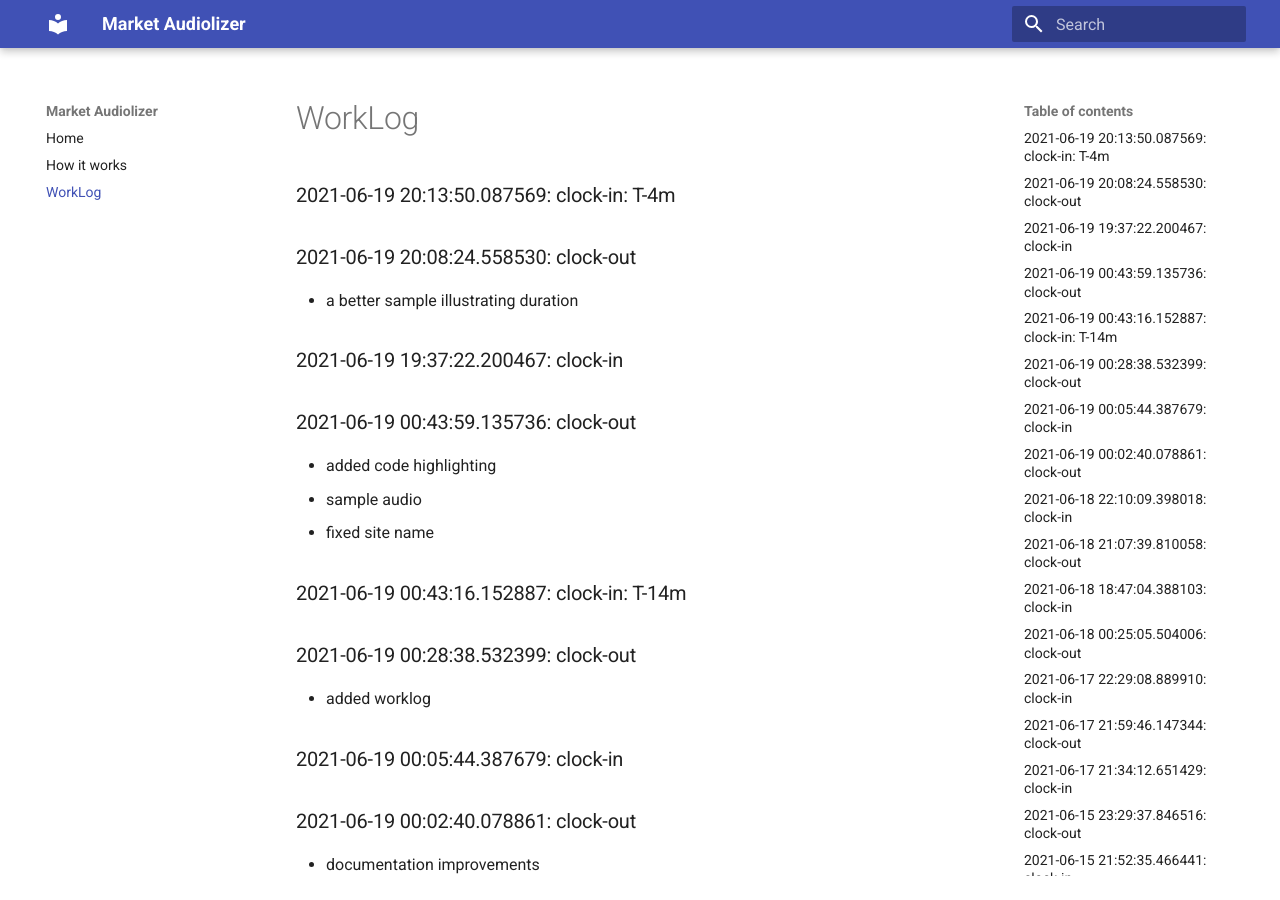
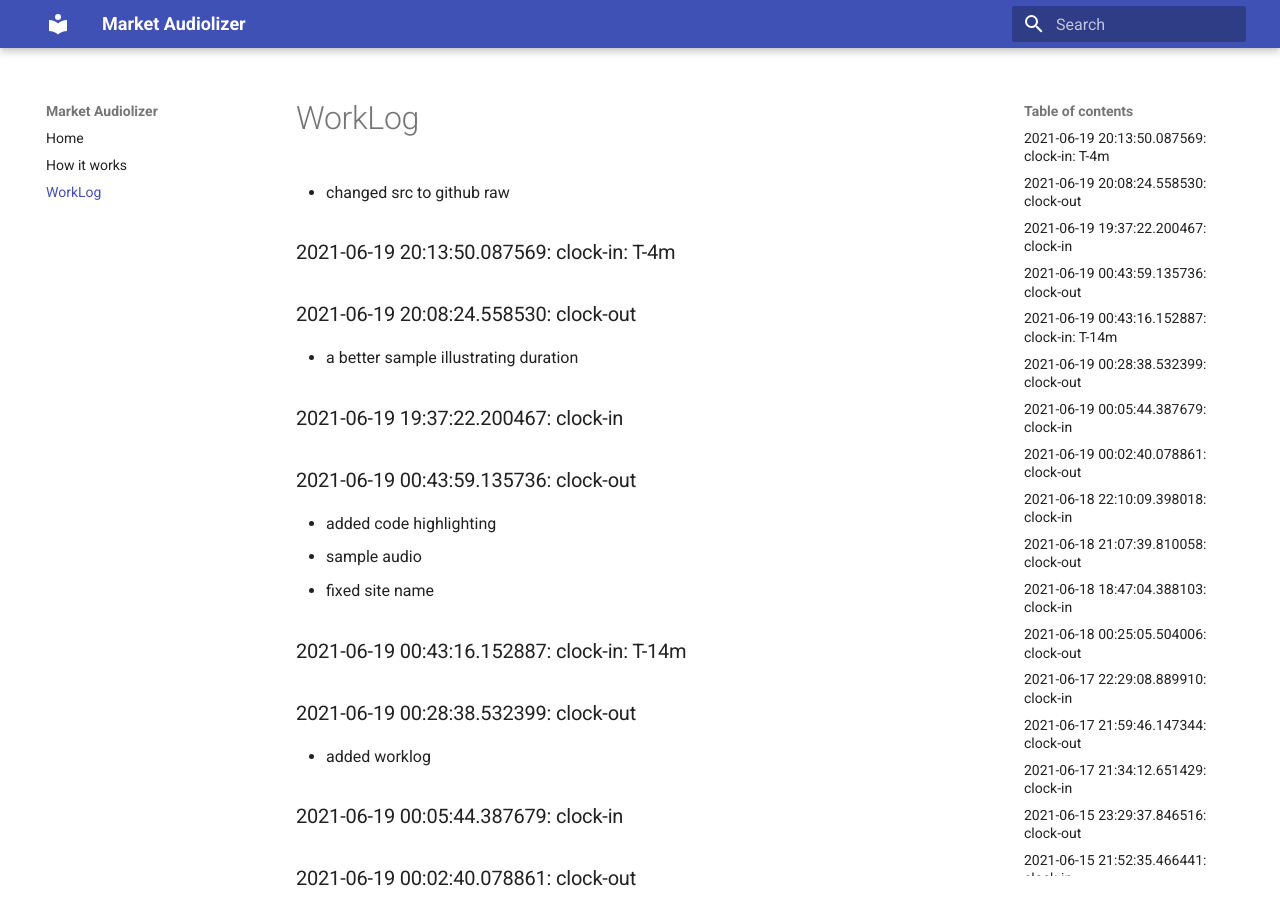
Before and after one commit to asherp/audiolizer, an MkDocs documentation site: the page built from docs/WorkLog.md, in a window 1280 px wide and 900 px high. Built offline with MkDocs 1.6.1 and Material for MkDocs 9.7.7, drawn with Linux system fonts in a browser that asks for light colours.

Commit message:
changed src to github raw

```diff
--- a/WorkLog.md
+++ b/WorkLog.md
@@ -1,3 +1,4 @@
+* changed src to github raw
 
 ### 2021-06-19 20:13:50.087569: clock-in: T-4m
 
```
